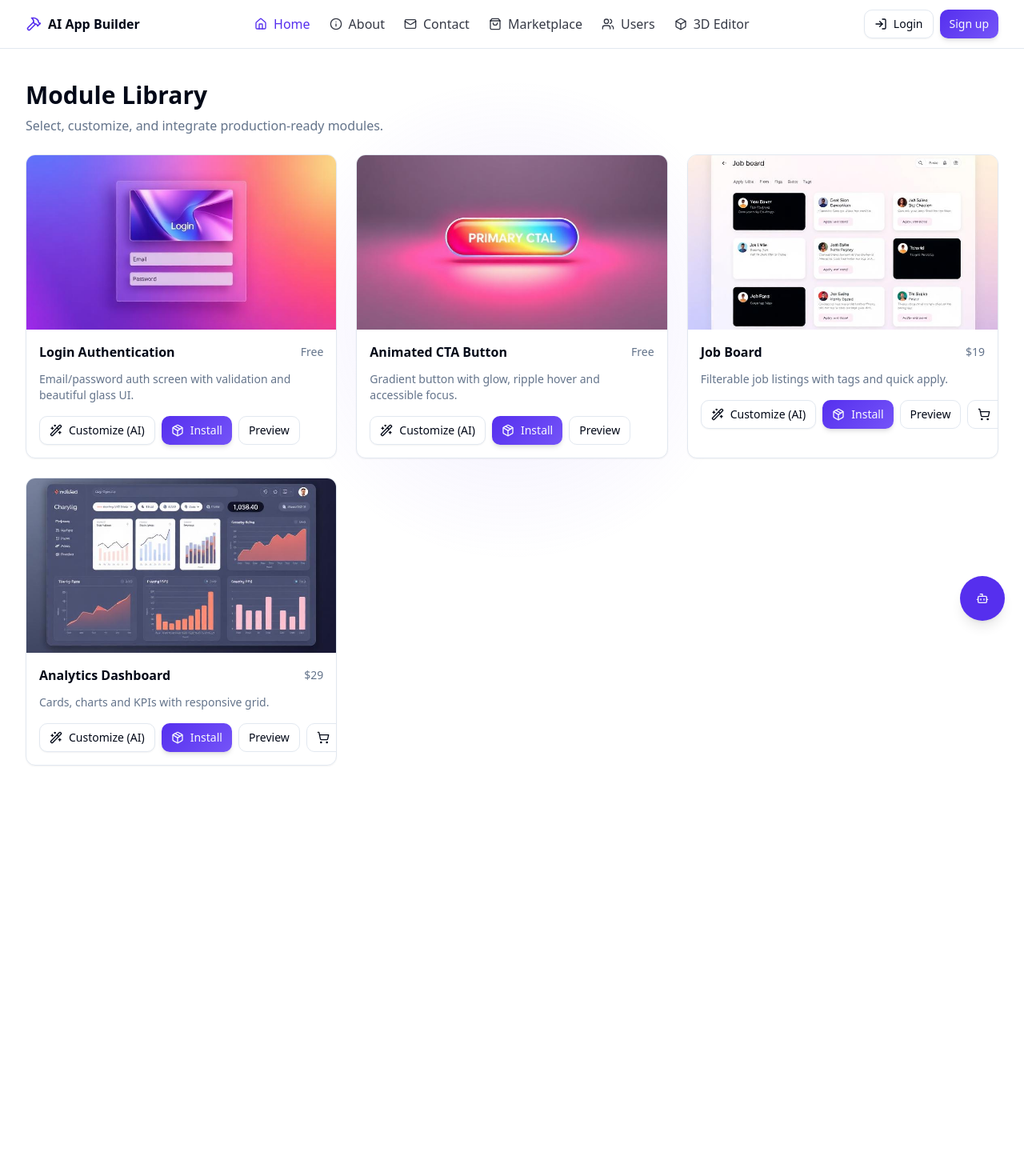
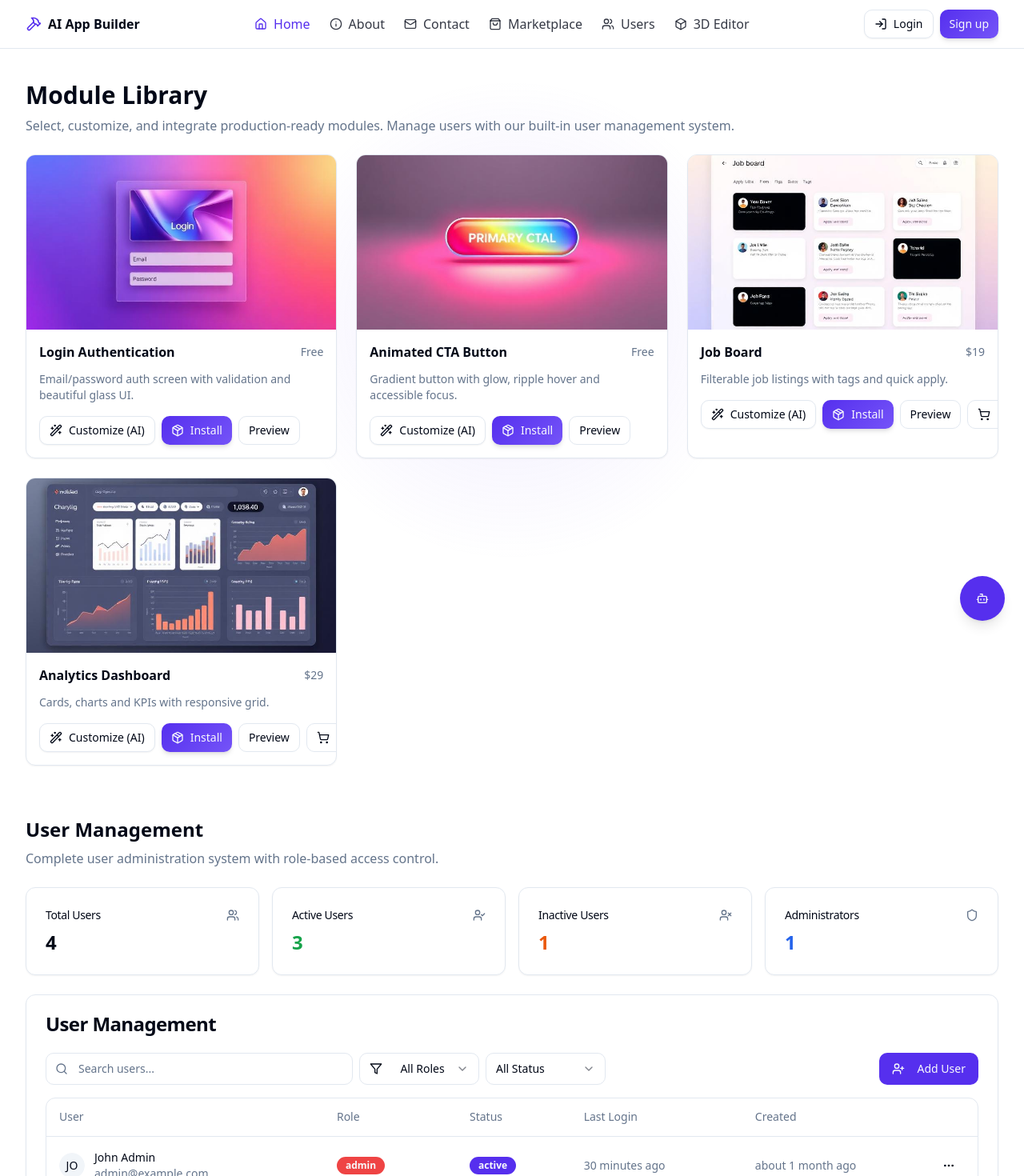
Before and after one commit to Kanchimunichenchureddy/AI-app-builder, a React (Vite) app: page / in a window 1280 px wide. Shown: the top 1470 px of the page at 80% size. Before the commit the page ends 997 px from the top, so only its background shows below. Built offline with nearby package versions, Linux system fonts and the light colour scheme.

Commit message:
Refactor: Swap homepage content
Replaced the homepage content with the module library. The previous homepage content (3D animation) has been moved to the user management demo page. Additionally, the module library and user management modules have been integrated into the new homepage.

```diff
--- a/src/pages/Index.tsx
+++ b/src/pages/Index.tsx
@@ -1,20 +1,30 @@
 import { modules } from "@/data/modules";
 import ModuleCard from "@/components/ModuleCard";
 import { SEO } from "@/components/SEO";
+import { UserManagement } from "@/modules/user-management/components/UserManagement";
 
 export default function Index() {
   return (
     <main className="container mx-auto py-10">
-      <SEO title="Module Library – AI App Builder" description="Browse prebuilt modules: authentication, buttons, job boards, dashboards and more." canonical="/" />
+      <SEO title="Module Library – AI App Builder" description="Browse prebuilt modules and manage users: authentication, buttons, job boards, dashboards and more." canonical="/" />
       <section className="mb-6">
         <h1 className="text-3xl font-bold">Module Library</h1>
-        <p className="text-muted-foreground mt-2">Select, customize, and integrate production-ready modules.</p>
+        <p className="text-muted-foreground mt-2">Select, customize, and integrate production-ready modules. Manage users with our built-in user management system.</p>
       </section>
       <section className="grid gap-6 sm:grid-cols-2 lg:grid-cols-3">
         {modules.map((m) => (
           <ModuleCard key={m.id} mod={m} />
         ))}
       </section>
+
+      {/* User Management Section */}
+      <section className="mt-16">
+        <div className="mb-6">
+          <h2 className="text-2xl font-bold">User Management</h2>
+          <p className="text-muted-foreground mt-2">Complete user administration system with role-based access control.</p>
+        </div>
+        <UserManagement />
+      </section>
     </main>
   );
 }
```
